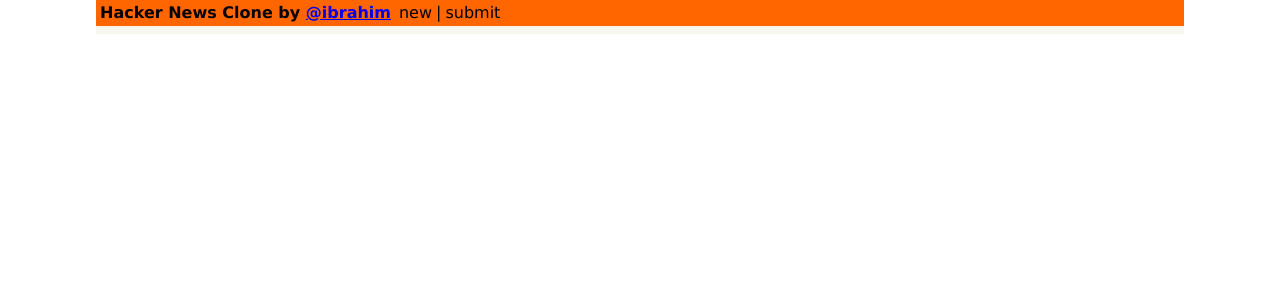
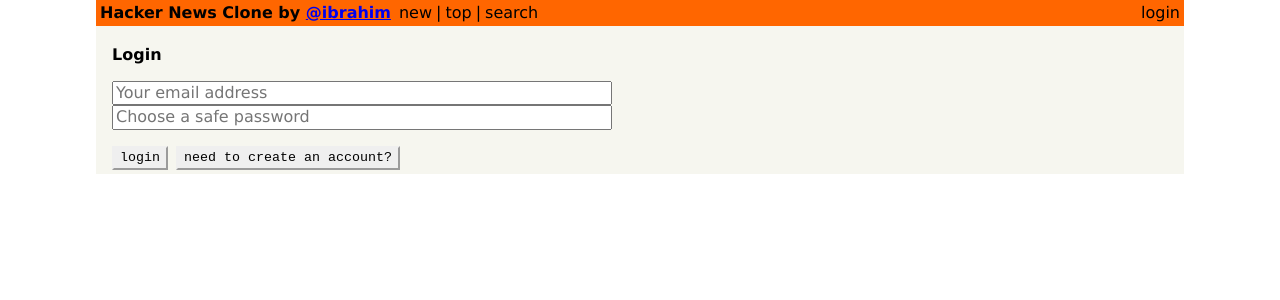
Before and after one commit to pribrahimsari/hackernews-react-apollo, a React (Create React App) app: page /login in a window 1280 px wide. Shown: the top 300 px of the page. Built offline with nearby package versions, Linux system fonts and the light colour scheme.

Commit message:
authentication integration

```diff
--- a/src/components/App.js
+++ b/src/components/App.js
@@ -2,6 +2,7 @@
 import CreateLink from "./CreateLink";
 import Header from "./Header";
 import {Route,Routes} from "react-router-dom";
+import Login from "./Login";
 
 function App() {
   return (
@@ -11,6 +12,7 @@
         <Routes>
           <Route exact path="/" element={<LinkList />} />
           <Route exact path="/create" element={<CreateLink />} />
+          <Route exact path="/login" element={<Login />} />
         </Routes>
       </div>
     </div>
--- a/src/components/Header.js
+++ b/src/components/Header.js
@@ -1,6 +1,10 @@
-import {Link} from "react-router-dom";
+import {Link, useNavigate} from "react-router-dom";
+import {AUTH_TOKEN} from "../constants";
 
 const Header = () => {
+  const navigate = useNavigate();
+  const authToken = localStorage.getItem(AUTH_TOKEN);
+
   return(
     <div className="flex pa1 justify-between nowrap orange">
       <div className="flex flex-fixed black">
@@ -11,9 +15,41 @@
           new
         </Link>
         <div className="ml1">|</div>
-        <Link to="/create" className="ml1 no-underline black">
-          submit
+        <Link to="/top" className="ml1 no-underline black">
+          top
         </Link>
+        <div className="ml1">|</div>
+        <Link to="/search" className="ml1 no-underline black">
+          search
+        </Link>
+        {authToken && (
+          <div className="flex">
+            <div className="ml1">|</div>
+            <Link to="/create" className="ml1 no-underline black">
+              submit
+            </Link>
+          </div>
+        )}
+      </div>
+      <div className="flex flex-fixed">
+        {authToken ? (
+          <div
+            className="ml1 pointer black"
+            onClick={() => {
+              localStorage.removeItem(AUTH_TOKEN);
+              navigate(`/`);
+            }}
+          >
+            logout
+          </div>
+        ) : (
+          <Link
+            to="/login"
+            className="ml1 no-underline black"
+          >
+            login
+          </Link>
+        )}
       </div>
     </div>
   );
--- /dev/null
+++ b/src/components/Login.js
@@ -0,0 +1,136 @@
+import {useNavigate} from "react-router-dom";
+import {useState} from "react";
+import {gql, useMutation} from "@apollo/client";
+import {AUTH_TOKEN} from "../constants";
+
+const LOGIN_MUTATION = gql`
+    mutation LoginMutation(
+        $email: String!
+        $password: String!
+    ) {
+        login(email: $email, password: $password) {
+            token
+        }
+    }
+`;
+
+const SIGNUP_MUTATION = gql`
+    mutation SignupMutation(
+        $email: String!
+        $password: String!
+        $name: String!
+    ) {
+        signup(
+            email: $email
+            password: $password
+            name: $name
+        ) {
+            token
+        }
+    }
+`;
+
+const Login = () => {
+  const navigate = useNavigate();
+  const [formState, setFormState] = useState({
+    login: true,
+    email: '',
+    password: '',
+    name: '',
+  });
+
+  const [login] = useMutation(LOGIN_MUTATION, {
+    variables: {
+      email: formState.email,
+      password: formState.password
+    },
+    onCompleted: ({login})=>{
+      localStorage.setItem(AUTH_TOKEN, login.token);
+      navigate("/");
+    }
+  });
+
+  const [signup] = useMutation(SIGNUP_MUTATION, {
+    variables: {
+      name: formState.name,
+      email:formState.email,
+      password: formState.password
+    },
+    onCompleted: ({signup})=>{
+      localStorage.setItem(AUTH_TOKEN, signup.token);
+      navigate("/");
+    }
+  })
+
+  return(
+    <div>
+      <h4 className="mv3">
+        {formState.login ? 'Login' : 'Sign Up'}
+      </h4>
+      <div className="flex flex-column">
+        {!formState.login && (
+          <input
+            value={formState.name}
+            onChange={(e) =>
+              setFormState({
+                ...formState,
+                name: e.target.value
+              })
+            }
+            type="text"
+            placeholder="Your name"
+          />
+        )}
+
+        <input
+          value={formState.email}
+          onChange={(e) =>
+            setFormState({
+              ...formState,
+              email: e.target.value
+            })
+          }
+          type="text"
+          placeholder="Your email address"
+        />
+
+        <input
+          value={formState.password}
+          onChange={(e) =>
+            setFormState({
+              ...formState,
+              password: e.target.value
+            })
+          }
+          type="password"
+          placeholder="Choose a safe password"
+        />
+      </div>
+
+      <div className="flex mt3">
+        <button
+          className="pointer mr2 button"
+          onClick={formState.login ? login : signup}
+        >
+          {formState.login ? 'login' : 'create account'}
+        </button>
+        <button
+          className="pointer button"
+          onClick={(e) =>
+            setFormState({
+              ...formState,
+              login: !formState.login
+            })
+          }
+        >
+          {formState.login
+            ? 'need to create an account?'
+            : 'already have an account?'}
+        </button>
+      </div>
+    </div>
+  );
+
+}
+
+export default Login;
--- /dev/null
+++ b/src/constants.js
@@ -0,0 +1,7 @@
+
+/*
+* Warning: Storing JWTs in localStorage is not a safe approach to implement authentication on the frontend.
+* Because this tutorial is focused on GraphQL, we want to keep things simple and therefore are using it here.
+* You can read more about this topic here.: https://www.rdegges.com/2018/please-stop-using-local-storage/
+*/
+export const AUTH_TOKEN = 'eyJhbGciOiJIUzI1NiIsInR5cCI6IkpXVCJ9.eyJ1c2VySWQiOjMsImlhdCI6MTY0MDUzNDU5NX0.Kclc2h4JmNXNnlg7H8doEx0qzLrxVUe8M94qzz6yMZ8';
--- a/src/index.js
+++ b/src/index.js
@@ -2,7 +2,6 @@
 import ReactDOM from 'react-dom';
 import './style/index.css';
 import App from './components/App';
-//Apollo
 import {
     ApolloProvider,
     ApolloClient,
@@ -11,6 +10,7 @@
 } from '@apollo/client';
 import {setContext} from "@apollo/client/link/context";
 import {BrowserRouter} from "react-router-dom";
+import {AUTH_TOKEN} from "./constants";
 
 
 const httpLink = createHttpLink({
@@ -18,7 +18,7 @@
 });
 
 const authLink = setContext((_, {headers})=>{
-    const token = 'eyJhbGciOiJIUzI1NiIsInR5cCI6IkpXVCJ9.eyJ1c2VySWQiOjMsImlhdCI6MTY0MDUzNDU5NX0.Kclc2h4JmNXNnlg7H8doEx0qzLrxVUe8M94qzz6yMZ8';
+    const token = localStorage.getItem(AUTH_TOKEN);
     return {
         headers: {
             ...headers,
```
